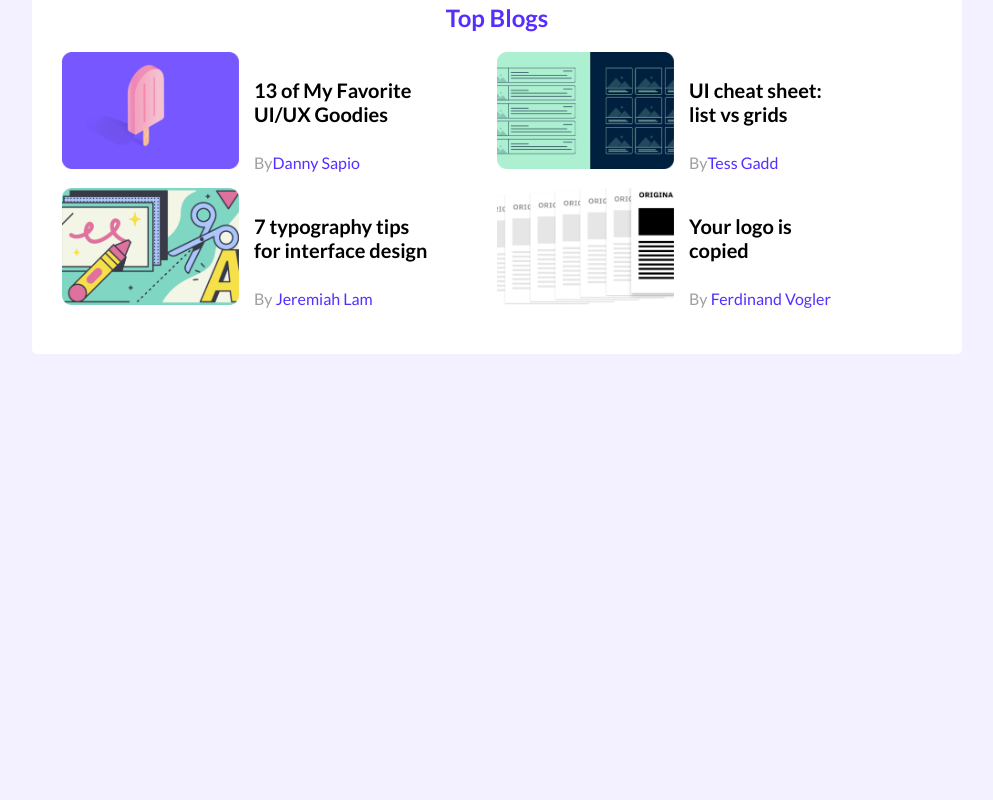
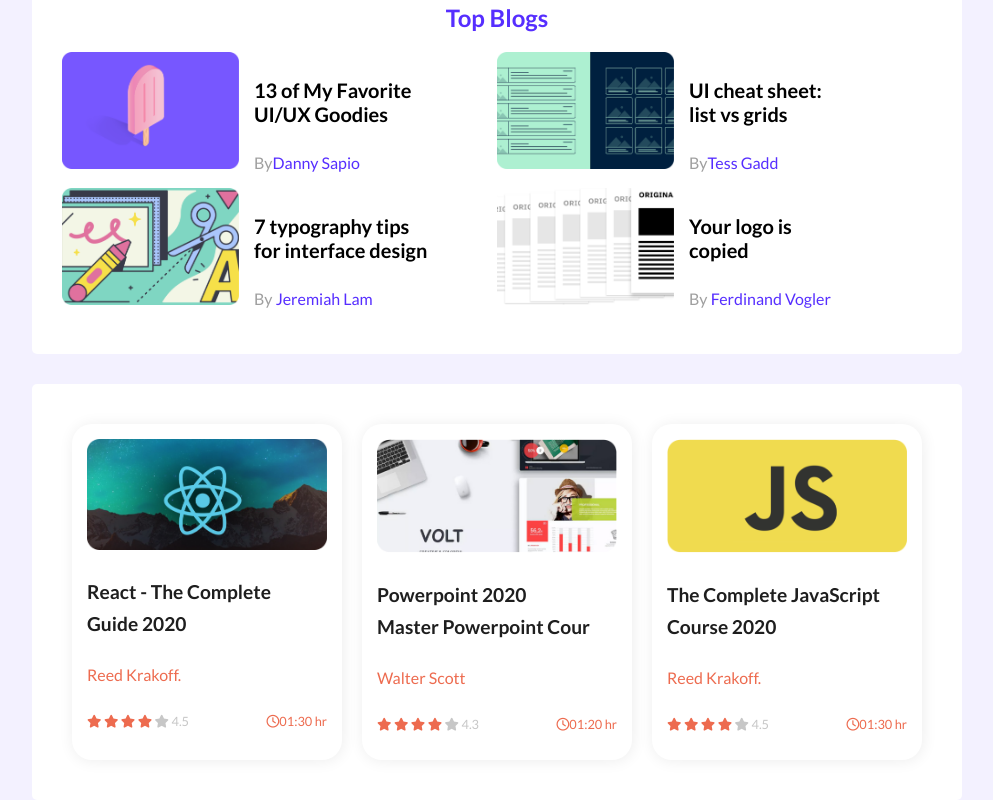
Before and after one commit to mdshakilmia/leader-board, a plain HTML site: page index.html in a window 1280 px wide. Shown: the part 392-1192 px from the top of the page, without its empty margins (143-1136 px from the left). Before the commit the page ends 800 px from the top, so only its background shows below. Drawn offline with Linux system fonts and the light colour scheme.

Commit message:
complete leaderboard

```diff
--- a/index.html
+++ b/index.html
@@ -110,7 +110,61 @@
     </section>
 
     <!-- COURSES SECTION -->
-
+    <section class="courses">
+      <div class="course-card">
+        <img src="images/courses/course-1.png" alt="">
+        <div class="description-courses">
+          <h4>React - The Complete <br> Guide 2020</h4>
+        <p>Reed Krakoff.</p>
+        <div class="ratting">
+          <p>
+            <i class="fas fa-star"></i>
+            <i class="fas fa-star"></i>
+            <i class="fas fa-star"></i>
+            <i class="fas fa-star"></i>
+            <i class="fas fa-star less-r"></i>
+            <span class="less-r">4.5</span>
+          </p>
+          <p class="hours"><i class="far fa-clock"></i>01:30 hr</p>
+        </div>
+        </div>
+      </div>
+      <div class="course-card">
+        <img src="images/courses/course-2.png" alt="">
+        <div class="description-courses">
+          <h4>Powerpoint 2020 <br> Master Powerpoint Cour</h4>
+        <p>Walter Scott</p>
+          <div class="ratting">
+            <p>
+              <i class="fas fa-star"></i>
+              <i class="fas fa-star"></i>
+              <i class="fas fa-star"></i>
+              <i class="fas fa-star"></i>
+              <i class="fas fa-star less-r"></i>
+              <span class="less-r">4.3</span>
+            </p>
+            <p><i class="far fa-clock"></i>01:20 hr</p>
+          </div>
+        </div>
+      </div>
+      <div class="course-card">
+        <img src="images/courses/course-3.png" alt="">
+        <div class="description-courses">
+          <h4>The Complete JavaScript <br> Course 2020</h4>
+          <p>Reed Krakoff.</p>
+          <div class="ratting">
+            <p>
+              <i class="fas fa-star"></i>
+              <i class="fas fa-star"></i>
+              <i class="fas fa-star"></i>
+              <i class="fas fa-star"></i>
+              <i class="fas fa-star less-r"></i>
+              <span class="less-r">4.5</span> </p>
+            <p class="clock"><i class="far fa-clock"></i>01:30 hr</p>
+          </div>
+        </div>
+      </div>
+    </section>
 
 
   </main>
--- a/resourc/style.css
+++ b/resourc/style.css
@@ -50,7 +50,8 @@ display: flex;
  /* MAIN SECTION START */
 main{
   display: flex;
-  justify-content: center;
+  flex-direction: column;
+  align-items: center;
 }
 .top-palyer-and-blogs{
   width: 870px;
@@ -112,5 +113,52 @@ main{
   color:#9F9F9F;
 }
 
+/*------------------
+ COURSES STYLE START
+-------------------- */
+
+.courses{
+  display: grid;
+  grid-template-columns: repeat(3, 1fr);
+  width: 870px;
+  padding: 30px;
+  border-radius: 5px;
+  background-color: white;
+}
+.course-card{
+  display: flex;
+  flex-direction: column;
+  align-items: center;
+  padding: 15px;
+  margin: 10px;
+  border-radius: 20px;
+  box-shadow:1px 1px 15px rgb(237 237 237);
+}
+.course-card img{
+  width: 100%;
+}
+.description-courses{
+  text-align: left;
+  width: 100%;
+  color: #ED6B4F;
+}
+.description-courses h4{
+  color: #1E1E1E;
+  line-height: 2rem;
+  font-size: 1.2rem;
+}
+.ratting{
+  display: flex;
+  justify-content: space-between;
+}
+.ratting p{
+  font-size: .8rem;
+}
+.less-r{
+  color: #c7c7c7;
+}
+/*------------------
+ COURSES STYLE END
+-------------------*/
 
 /* MAIN SECTION END */
```
